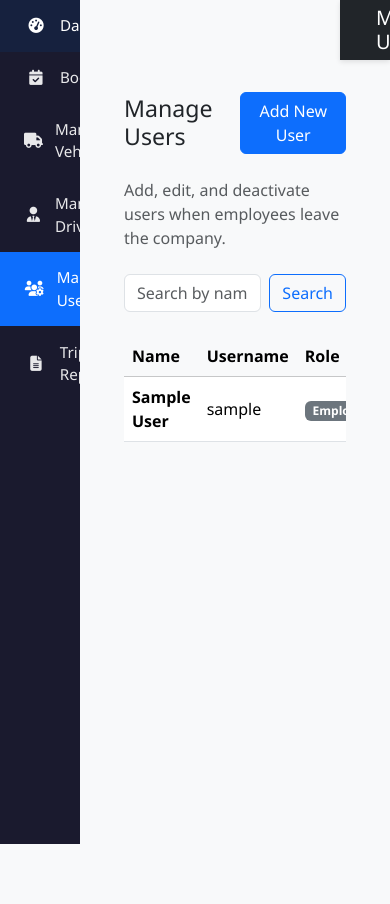
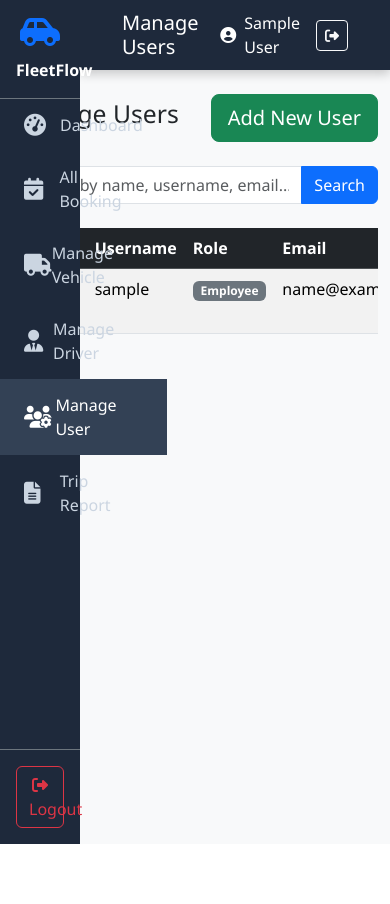
Before and after one commit to tanziul/vehicle-pool-management, a Django app: page /admin/users/ in a window 390 px wide. After the commit the page ends 844 px from the top, so only its background shows below. Run offline with Django 5.2, Linux system fonts and the light colour scheme; the visitor is signed in with stand-in values (Sample User, id 1); data comes from the database, SQL or seed files in the repository; data that the repository does not hold is empty.

Commit message:
updated on 3.47 PM sunday 22 Nov

```diff
--- a/static/pool_app/css/style.css
+++ b/static/pool_app/css/style.css
@@ -1,107 +1,104 @@
-/* static/pool_app/css/style.css */
+* { margin: 0; padding: 0; box-sizing: border-box; }
 
-* {
-    box-sizing: border-box;
+body {
+    font-family: 'Segoe UI', sans-serif;
+    background: #f8f9fa;
+    min-height: 100vh;
 }
 
-body {
-    margin: 0;
-    padding: 0;
-    background: #f8f9fa;
-    font-family: 'Segoe UI', Tahoma, Geneva, Verdana, sans-serif;
+.wrapper {
+    min-height: 100vh;
 }
 
 /* SIDEBAR */
 .sidebar {
+    width: 250px;
+    background: #1e293b;
+    color: white;
+    height: 100vh;
     position: fixed;
     top: 0;
     left: 0;
-    width: 260px;
-    height: 100vh;
-    background: #1a1a2e;
-    color: white;
+    z-index: 1000;
     display: flex;
     flex-direction: column;
-    z-index: 1050;
-    overflow-y: auto;
 }
 
 .sidebar .nav-link {
-    color: rgba(255,255,255,0.9);
-    padding: 0.9rem 1.5rem;
+    padding: 14px 24px;
+    color: #cbd5e1;
+    text-decoration: none;
     display: flex;
     align-items: center;
-    text-decoration: none;
-    transition: all 0.3s;
-    font-size: 0.95rem;
+    transition: 0.3s;
+}
+
+.sidebar .nav-link:hover,
+.sidebar .nav-link.active {
+    background: #334155;
+    color: white;
 }
 
 .sidebar .nav-link i {
-    width: 24px;
-    text-align: center;
-    margin-right: 12px;
+    width: 36px;
+    font-size: 18px;
 }
 
-.sidebar .nav-link:hover {
-    background: #16213e;
-    color: white;
+.logout-bottom {
+    margin-top: auto;
+    border-top: 1px solid #334155;
 }
 
-.sidebar .nav-link.active {
-    background: #0d6efd;
+/* TOP HEADER - EXACTLY LIKE FLEETFLOW */
+.top-header {
+    height: 70px;
+    background: #1e293b;
     color: white;
-    font-weight: 500;
+    padding: 0 30px;
+    display: flex;
+    align-items: center;
+    justify-content: space-between;
+    box-shadow: 0 4px 10px rgba(0,0,0,0.2);
+    position: sticky;
+    top: 0;
+    z-index: 999;
 }
 
-/* MAIN WRAPPER */
-.main-wrapper {
-    margin-left: 260px;
-    min-height: 100vh;
+/* MAIN CONTENT */
+.main-content {
+    margin-left: 250px;
 }
 
-/* TOP HEADER */
-.top-header {
-    position: fixed;
-    top: 0;
-    left: 260px;
-    right: 0;
-    height: 60px;
-    background: #212529;
-    z-index: 1040;
-    padding: 0 1.5rem;
-    box-shadow: 0 2px 5px rgba(0,0,0,0.1);
+.content-area {
+    background: #f8f9fa;
+    min-height: calc(100vh - 70px);
+    padding-bottom: 50px;
 }
 
-/* CONTENT AREA */
-.content-area {
-    margin-top: 60px;
-    padding: 2rem;
-    min-height: calc(100vh - 60px);
-}
 
-/* CARD HOVER */
-.card {
-    border-radius: 12px;
-    transition: all 0.2s;
-}
-
-.card:hover {
-    transform: translateY(-3px);
-    box-shadow: 0 8px 20px rgba(0,0,0,0.1) !important;
-}
 
 /* RESPONSIVE */
 @media (max-width: 992px) {
     .sidebar {
         width: 80px;
     }
-    .sidebar .border-bottom,
-    .sidebar .nav-link span,
-    .sidebar .p-3 {
-        display: none;
-    }
-    .main-wrapper,
-    .top-header {
-        margin-left: 80px;
-    }
+    .sidebar .nav-link span { display: none; }
+    .sidebar .nav-link i { font-size: 22px; margin: 0 auto; }
+    .main-content, .top-header { margin-left: 80px; }
+    .top-header small { display: none; }
 }
+
+
+
+/* ONLY ADD THIS — FIXES LOGO SPACING, NOTHING ELSE BREAKS */
+.top-header .fa-car-side {
+    font-size: 2.2rem;
+}
+.top-header h4 {
+    font-size: 1.5rem;
+    margin: 0;
+}
+.top-header small {
+    font-size: 0.85rem;
+    opacity: 0.9;
+}
--- a/templates/admin/base.html
+++ b/templates/admin/base.html
@@ -16,14 +16,14 @@
     <div class="sidebar">
         <div class="p-3 text-center border-bottom border-secondary">
             <i class="fas fa-car-side fa-2x text-primary"></i>
-            <div class="mt-2 fw-bold text-white">VPMS Admin</div>
+            <div class="mt-2 fw-bold text-white">FleetFlow</div>
         </div>
         <nav class="nav flex-column flex-grow-1">
             <a href="{% url 'admin_dashboard' %}" class="nav-link {% if 'dashboard' in request.path %}active{% endif %}">
                 <i class="fas fa-tachometer-alt"></i> Dashboard
             </a>
             <a href="{% url 'admin_bookings' %}" class="nav-link {% if 'bookings' in request.path %}active{% endif %}">
-                <i class="fas fa-calendar-check"></i> Booking
+                <i class="fas fa-calendar-check"></i> All Booking
             </a>
             <a href="{% url 'admin_vehicles' %}" class="nav-link {% if 'vehicles' in request.path %}active{% endif %}">
                 <i class="fas fa-truck"></i> Manage Vehicle
--- a/templates/admin/dashboard.html
+++ b/templates/admin/dashboard.html
@@ -1,4 +1,4 @@
-{% extends "admin/base.html" %}
+﻿{% extends "admin/base.html" %}
 {% block page_title %}Admin Dashboard{% endblock %}
 
 {% block content %}
--- a/templates/admin/users.html
+++ b/templates/admin/users.html
@@ -1,40 +1,39 @@
 {% extends "admin/base.html" %}
+{% load static %}
+
 {% block page_title %}Manage Users{% endblock %}
 
 {% block content %}
-<div class="container-fluid">
+<div class="container-fluid py-4">
     <div class="d-flex justify-content-between align-items-center mb-4">
-        <h3 class="mb-0">Manage Users</h3>
-        <button class="btn btn-primary" data-bs-toggle="modal" data-bs-target="#addUserModal">
+        <h2>Manage Users</h2>
+        <button class="btn btn-success btn-lg" data-bs-toggle="modal" data-bs-target="#addUserModal">
             Add New User
         </button>
     </div>
 
-    <p class="text-muted mb-4">Add, edit, and deactivate users when employees leave the company.</p>
-
-    <!-- SEARCH BAR -->
-    <div class="row mb-4">
-        <div class="col-md-6">
-            <form method="get" class="d-flex">
-                <input type="text" name="q" class="form-control me-2" placeholder="Search by name, username, email..." value="{{ request.GET.q|default:'' }}">
-                <button type="submit" class="btn btn-outline-primary">Search</button>
+    <form method="get" class="mb-4">
+        <div class="input-group">
+            <input type="text" name="q" class="form-control"
+                   placeholder="Search by name, username, email..."
+                   value="{{ request.GET.q|default:'' }}">
+            <button class="btn btn-primary">Search</button>
             {% if request.GET.q %}
              <a href="{% url 'admin_users' %}" class="btn btn-outline-secondary ms-2">Clear</a>
             {% endif %}
+        </div>
     </form>
-        </div>
-    </div>
 
     <div class="table-responsive">
-        <table class="table table-hover align-middle">
-            <thead class="table-light">
+        <table class="table table-striped table-hover">
+            <thead class="table-dark">
                 <tr>
                     <th>Name</th>
                     <th>Username</th>
                     <th>Role</th>
                     <th>Email</th>
                     <th>Status</th>
-                    <th>Actions</th>
+                    <th>Action</th>
                 </tr>
             </thead>
             <tbody>
@@ -43,7 +42,7 @@
                     <td>
                         <strong>{{ u.get_full_name|default:"—" }}</strong>
                         {% if not u.is_active %}
-                            <span class="badge bg-dark ms-2">Left Company</span>
+                            <span class="badge bg-dark ms-2">Left</span>
                         {% endif %}
                     </td>
                     <td>{{ u.username }}</td>
@@ -58,61 +57,49 @@
                     </td>
                     <td>{{ u.email|default:"—" }}</td>
                     <td>
-                        {% if u.is_active %}
-                            <span class="badge bg-success">Active</span>
-                        {% else %}
-                            <span class="badge bg-danger">Inactive</span>
-                        {% endif %}
+                        <span class="badge bg-{% if u.is_active %}success{% else %}danger{% endif %}">
+                            {% if u.is_active %}Active{% else %}Inactive{% endif %}
+                        </span>
                     </td>
                     <td>
-                        <button class="btn btn-sm btn-warning" data-bs-toggle="modal" data-bs-target="#editUser{{ u.id }}">
+                        <button class="btn btn-warning btn-sm" data-bs-toggle="modal" data-bs-target="#edit{{ u.id }}">
                             Edit
                         </button>
                     </td>
                 </tr>
 
-                <!-- EDIT USER MODAL -->
-                <div class="modal fade" id="editUser{{ u.id }}">
-                    <div class="modal-dialog modal-lg">
+                <!-- EDIT MODAL -->
+                <div class="modal fade" id="edit{{ u.id }}">
+                    <div class="modal-dialog">
                         <form method="post">
                             {% csrf_token %}
                             <input type="hidden" name="user_id" value="{{ u.id }}">
                             <div class="modal-content">
-                                <div class="modal-header bg-warning text-dark">
-                                    <h5>Edit User: {{ u.get_full_name|default:u.username }}</h5>
+                                <div class="modal-header bg-warning">
+                                    <h5>Edit {{ u.get_full_name|default:u.username }}</h5>
                                     <button type="button" class="btn-close" data-bs-dismiss="modal"></button>
                                 </div>
                                 <div class="modal-body">
-                                    <div class="row g-3">
-                                        <div class="col-md-6"><label>Username *</label><input name="username" value="{{ u.username }}" class="form-control" required></div>
-                                        <div class="col-md-6"><label>Email</label><input name="email" value="{{ u.email }}" class="form-control" type="email"></div>
-                                        <div class="col-md-6"><label>First Name</label><input name="first_name" value="{{ u.first_name }}" class="form-control"></div>
-                                        <div class="col-md-6"><label>Last Name</label><input name="last_name" value="{{ u.last_name }}" class="form-control"></div>
-                                        <div class="col-md-6">
-                                            <label>Role *</label>
-                                            <select name="role" class="form-select" required>
+                                    <input name="username" value="{{ u.username }}" class="form-control mb-3" placeholder="Username" required>
+                                    <input name="email" value="{{ u.email }}" class="form-control mb-3" placeholder="Email" type="email">
+                                    <input name="first_name" value="{{ u.first_name }}" class="form-control mb-3" placeholder="First Name">
+                                    <input name="last_name" value="{{ u.last_name }}" class="form-control mb-3" placeholder="Last Name">
+                                    <input type="password" name="password" class="form-control mb-3" placeholder="New Password (optional)">
+                                    <select name="role" class="form-select mb-3" required>
                                         {% for val, label in ROLE_CHOICES %}
                                             <option value="{{ val }}" {% if val == u.role %}selected{% endif %}>{{ label }}</option>
                                         {% endfor %}
                                     </select>
-                                        </div>
-                                        <div class="col-md-6">
-                                            <label>New Password <small>(optional)</small></label>
-                                            <input type="password" name="password" class="form-control" placeholder="Leave blank to keep current">
-                                        </div>
-                                        <div class="col-12 mt-3">
                                     <div class="form-check form-switch">
-                                                <input class="form-check-input" type="checkbox" name="is_active" id="active{{ u.id }}" {% if u.is_active %}checked{% endif %}>
-                                                <label class="form-check-label fw-bold" for="active{{ u.id }}">
-                                                    Account Active {% if u.is_active %}<span class="text-success">(Can login)</span>{% else %}<span class="text-danger">(Deactivated)</span>{% endif %}
+                                        <input class="form-check-input" type="checkbox" name="is_active" id="active{{ u.id }}"
+                                               {% if u.is_active %}checked{% endif %}>
+                                        <label class="form-check-label" for="active{{ u.id }}">
+                                            Account Active
                                         </label>
                                     </div>
                                 </div>
-                                    </div>
-                                </div>
                                 <div class="modal-footer">
-                                    <button type="button" class="btn btn-secondary" data-bs-dismiss="modal">Cancel</button>
-                                    <button type="submit" name="edit_user" class="btn btn-warning">Save Changes</button>
+                                    <button type="submit" name="edit_user" class="btn btn-warning">Update</button>
                                 </div>
                             </div>
                         </form>
@@ -122,43 +109,36 @@
             </tbody>
         </table>
     </div>
+</div>
 
-    <!-- ADD USER MODAL — POSTS TO SAME PAGE -->
+<!-- ADD USER MODAL -->
 <div class="modal fade" id="addUserModal">
-        <div class="modal-dialog modal-lg">
+    <div class="modal-dialog">
         <form method="post">
             {% csrf_token %}
-                <input type="hidden" name="add_user" value="1">
             <div class="modal-content">
-                    <div class="modal-header bg-primary text-white">
+                <div class="modal-header bg-success text-white">
                     <h5>Add New User</h5>
                     <button type="button" class="btn-close btn-close-white" data-bs-dismiss="modal"></button>
                 </div>
                 <div class="modal-body">
-                        <div class="row g-3">
-                            <div class="col-md-6"><label>Username *</label><input name="username" class="form-control" required></div>
-                            <div class="col-md-6"><label>Password *</label><input type="password" name="password" class="form-control" required></div>
-                            <div class="col-md-6"><label>First Name</label><input name="first_name" class="form-control"></div>
-                            <div class="col-md-6"><label>Last Name</label><input name="last_name" class="form-control"></div>
-                            <div class="col-md-12"><label>Email</label><input name="email" type="email" class="form-control"></div>
-                            <div class="col-md-12">
-                                <label>Role *</label>
-                                <select name="role" class="form-select" required>
+                    <input name="username" class="form-control mb-3" placeholder="Username" required>
+                    <input type="password" name="password" class="form-control mb-3" placeholder="Password" required>
+                    <input name="first_name" class="form-control mb-3" placeholder="First Name">
+                    <input name="last_name" class="form-control mb-3" placeholder="Last Name">
+                    <input name="email" class="form-control mb-3" placeholder="Email" type="email">
+                    <select name="role" class="form-select mb-3" required>
                         <option value="">-- Select Role --</option>
                         {% for val, label in ROLE_CHOICES %}
                             <option value="{{ val }}">{{ label }}</option>
                         {% endfor %}
                     </select>
                 </div>
-                        </div>
-                    </div>
                 <div class="modal-footer">
-                        <button type="button" class="btn btn-secondary" data-bs-dismiss="modal">Cancel</button>
-                        <button type="submit" class="btn btn-primary">Create User</button>
+                    <button type="submit" name="add_user" class="btn btn-success">Create User</button>
                 </div>
             </div>
         </form>
     </div>
 </div>
-</div>
 {% endblock %}
```
Also changed, not shown: templates/admin/bookings.html (+51 -63 lines), templates/admin/vehicles.html (+22 -42 lines). Lines whose indentation alone changed are shown as unchanged.
